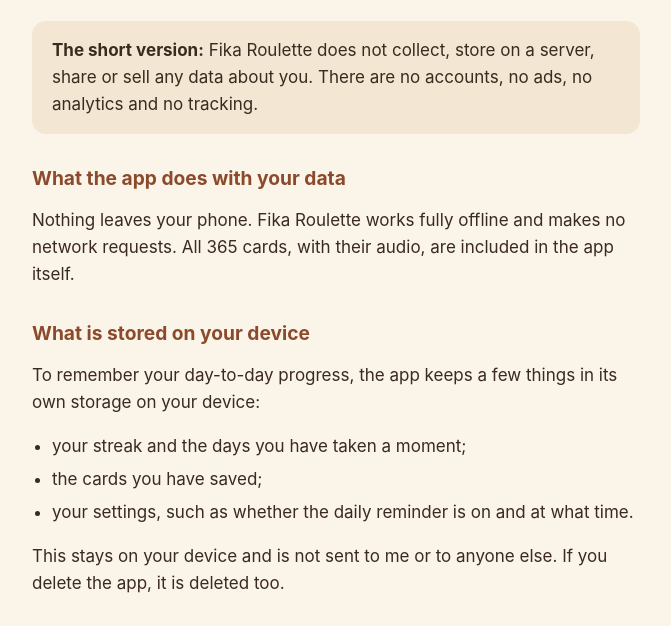
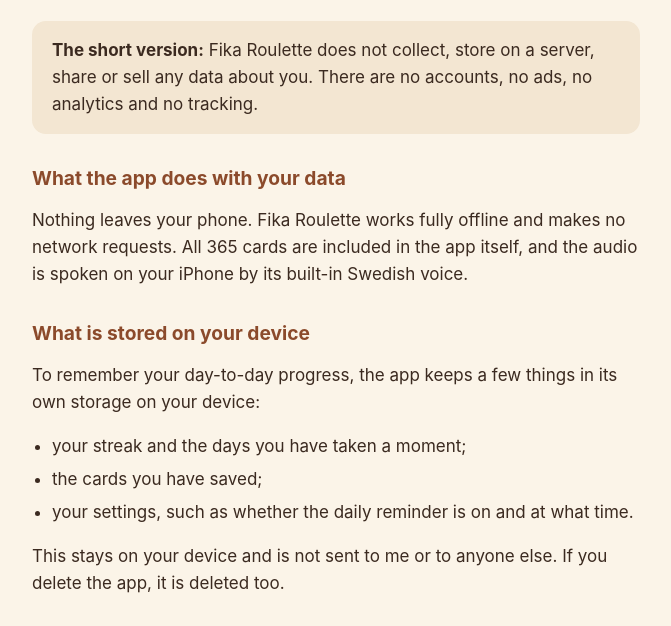
Before and after one commit to mstjern/fika-roulette-site, a plain HTML site: page privacy.html in a window 1280 px wide. Shown: the part 153-779 px from the top of the page, without its empty margins (304-975 px from the left). Drawn offline with Linux system fonts and the light colour scheme.

Commit message:
Describe audio and example sentences accurately
Co-Authored-By: Claude Fable 5.2 <noreply@anthropic.com>

```diff
--- a/privacy.html
+++ b/privacy.html
@@ -29,7 +29,7 @@
   <p class="summary"><strong>The short version:</strong> Fika Roulette does not collect, store on a server, share or sell any data about you. There are no accounts, no ads, no analytics and no tracking.</p>
 
   <h2>What the app does with your data</h2>
-  <p>Nothing leaves your phone. Fika Roulette works fully offline and makes no network requests. All 365 cards, with their audio, are included in the app itself.</p>
+  <p>Nothing leaves your phone. Fika Roulette works fully offline and makes no network requests. All 365 cards are included in the app itself, and the audio is spoken on your iPhone by its built-in Swedish voice.</p>
 
   <h2>What is stored on your device</h2>
   <p>To remember your day-to-day progress, the app keeps a few things in its own storage on your device:</p>
```
Also changed, not shown: index.html (+1 -1 lines).
